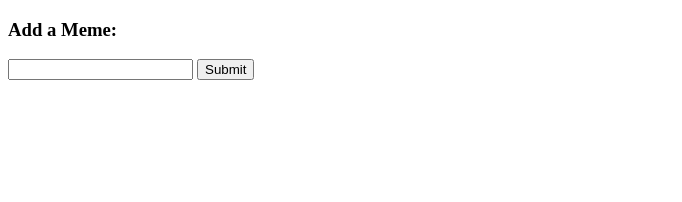
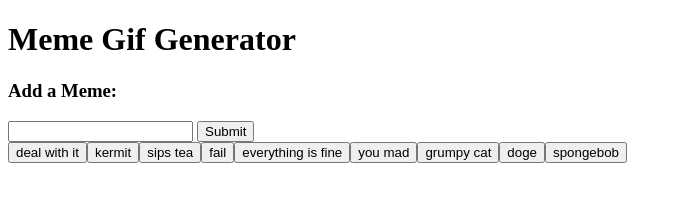
Before and after one commit to kelsimhoyle/gif-generator, a plain HTML site: page index.html in a window 1280 px wide. Shown: the whole page, without its empty margins (0-682 px from the left). Drawn offline with nearby package versions, Linux system fonts and the light colour scheme.

Commit message:
list of topics and append to the dom

```diff
--- a/assets/js/app.js
+++ b/assets/js/app.js
@@ -0,0 +1,11 @@
+var topics = ["deal with it", "kermit", "sips tea", "fail", "everything is fine", "you mad", "grumpy cat", "doge", "spongebob"];
+
+function generateButtons(buttonList) {
+    for (var i = 0; i < buttonList.length; i++) {
+        var currentButton = buttonList[i];
+        var newButton = $("<button>").addClass("gif-button").attr("data-term", currentButton).text(currentButton);
+        $("#topic-buttons").append(newButton);
+    }
+}
+
+generateButtons(topics);
--- a/index.html
+++ b/index.html
@@ -10,9 +10,9 @@
 </head>
 
 <body>
-    <section id="place-gifs">
-        <!-- where gifs will appear -->
-    </section>
+    <header>
+        <h1>Meme Gif Generator</h1>
+    </header>
 
     <section>
         <form>
@@ -20,11 +20,19 @@
             <input type="text" name="new-meme" id="new-meme">
             <input type="submit" id="submit">
         </form>
-        <div id="category-buttons">
+        <div id="topic-buttons">
             <!-- buttons will be placed here -->
         </div>
     </section>
 
+    <section id="place-gifs">
+        <!-- where gifs will appear -->
+    </section>
+
+    <script
+  src="https://code.jquery.com/jquery-3.4.1.js"
+  integrity="sha256-WpOohJOqMqqyKL9FccASB9O0KwACQJpFTUBLTYOVvVU="
+  crossorigin="anonymous"></script>
     <script src="assets/js/app.js"></script>
 </body>
 
```
